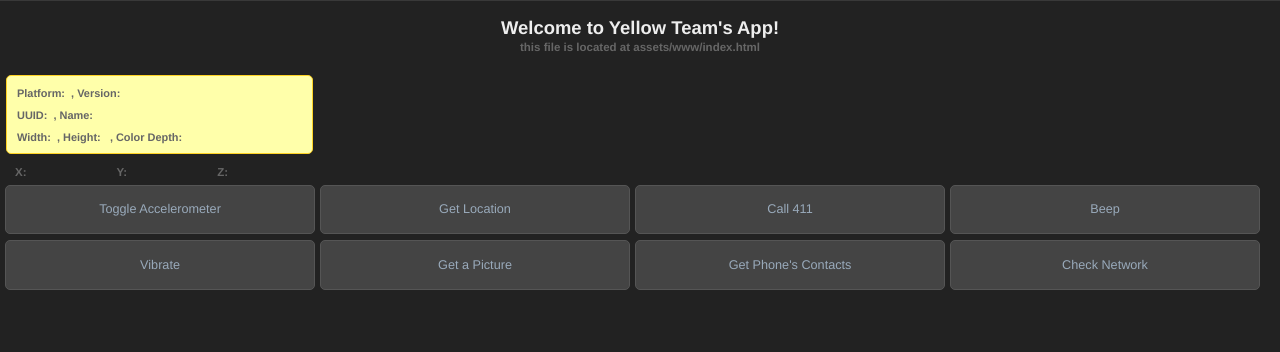
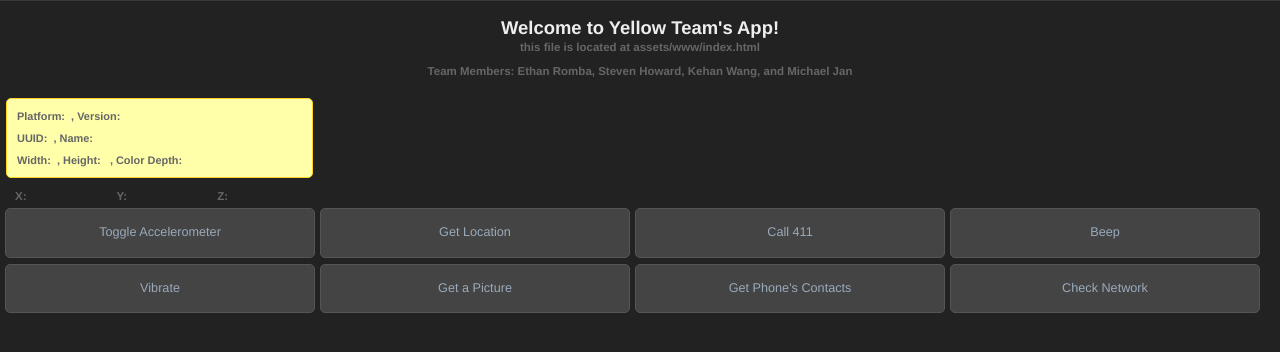
Before and after one commit to eecs-394-yellow/EECS394FirstProject, a plain HTML site: page assets/www/index.html in a window 1280 px wide. Drawn offline with Linux system fonts and the light colour scheme.

Commit message:
Added a line listing team members.

```diff
--- a/assets/www/index.html
+++ b/assets/www/index.html
@@ -12,6 +12,7 @@
   <body onload="init();" id="stage" class="theme">
     <h1>Welcome to Yellow Team's App!</h1>
     <h2>this file is located at assets/www/index.html</h2>
+    <h2>Team Members: Ethan Romba, Steven Howard, Kehan Wang, and Michael Jan</h2>
     <div id="info">
         <h4>Platform: <span id="platform"> &nbsp;</span>,   Version: <span id="version">&nbsp;</span></h4>
         <h4>UUID: <span id="uuid"> &nbsp;</span>,   Name: <span id="name">&nbsp;</span></h4>
```
Also changed, not shown: 11 other files.
